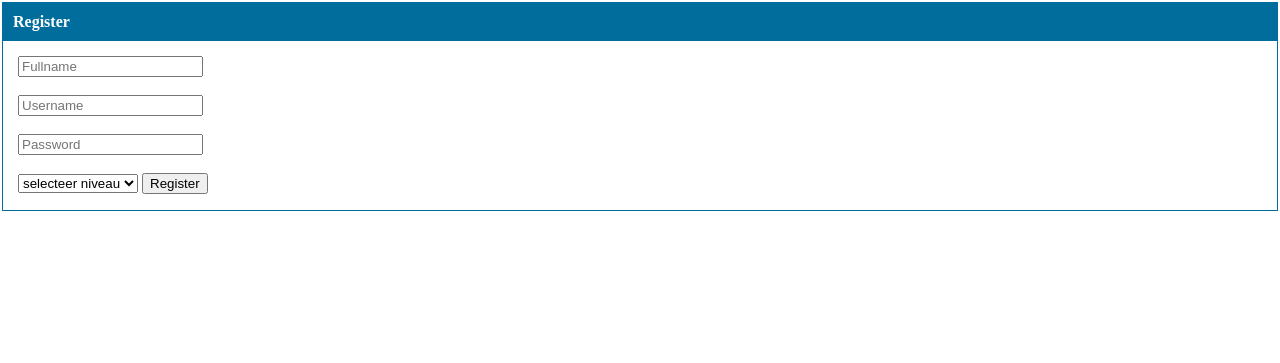
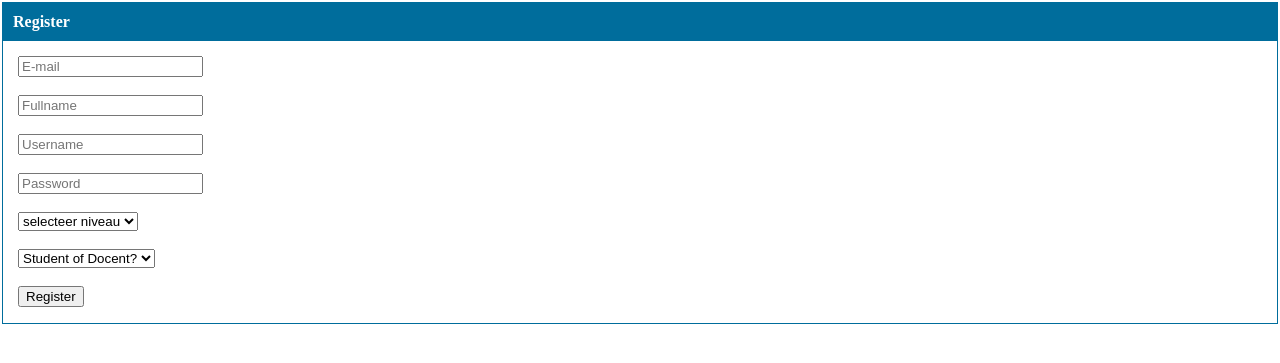
Before and after one commit to aavroc/HuiswerkHeroes, a PHP site: the page made by rotary php/register.php in a window 1280 px wide. Shown: the top 363 px of the page. Run offline with PHP 8.4, Linux system fonts and the light colour scheme.

Commit message:
Add files via upload
register en inlog werkt nu volledig, heb email en type docent of leerling toegevoegd en bij dashboard een conflict weggehaald

```diff
--- a/rotary php/dashboard.php
+++ b/rotary php/dashboard.php
@@ -1,7 +1,7 @@
 <?php
 	require 'config.php';
 
-	if(empty($_SESSION['fullname']))
+	if(empty($_SESSION['username']))
 		header('Location: login.php');
 
 
@@ -73,7 +73,7 @@ if(isset($_POST['aanvragen'])){
 
 			<div align="right" class="navbar-dashboard">
 			<b class="niveau-style">jou niveau:  <?php echo $_SESSION['niveau']; ?></b>
-				<b> Welkom <?php echo $_SESSION['fullname']; ?></b>
+				<b> Welkom <?php echo $_SESSION['username']; ?></b>
 				<a href="logout.php">Logout</a>
 				<a href="update.php">Edit profile</a> <br>
 			</div>
--- a/rotary php/register.php
+++ b/rotary php/register.php
@@ -8,36 +8,38 @@
 
 
 		// Get data from register form
+		$mail = $_POST['email'];
 		$fullname = $_POST['fullname'];
 		$username = $_POST['username'];
 		$password = $_POST['password'];
 		$niveau = $_POST['niveau'];
+		$rol = $_POST['rol'];
 
 
 
 		// check if every field is not empty
-		if(empty($fullname) || empty($username) || empty($password) || empty($niveau))
+		if(empty($mail) || empty($fullname) || empty($username) || empty($password) || empty($niveau) || empty($rol))
 		{
 			//redirect to the same page, but put filled in values in URL.
-			header("location:register.php?error=emptyfield&fullname=" .$fullname. "&username=" . $username);
+			header("location:register.php?error=emptyfield&fullname=" .$fullname. "&username=" . $username ."&email=" . $mail);
 			$errMsg = "Alle velden moeten ingevuld worden";
 			exit();
 		}
-		//check for invalid username
-		else if(!preg_match("/^[a-zA-Z0-9]*$/", $username))
+		//check for invalid email,fullname,username and password
+		else if(!preg_match("/^[a-zA-Z0-9]*$/", $username) || !preg_match("/^[a-zA-Z0-9]*$/", $password))
 		{
-			header("location:register.php?error=invalidPasswordd&fullname=" .$fullname);
-			$errMsg = "gebruikersnaam voldoet niet aan criteria.";
+			header("location:register.php?error=invalidData");
+			$errMsg = "Niet alles voldoet aan de criteria.";
 			exit();
 		}
 
 		else
 		{
-			$username_stmt = $connect->prepare("SELECT * FROM user WHERE username=?");
-			$username_stmt->execute(array($username));
+			$username_stmt = $connect->prepare("SELECT * FROM user WHERE username=? AND email=?");
+			$username_stmt->execute(array($username,$mail));
 			$result = $username_stmt->fetchAll();
 			if (!empty($result) ) {
-			$errMsg='Username is already taken please choose another one';
+			$errMsg='Username/email is already taken please choose another one';
 			}
 
 
@@ -49,12 +51,14 @@
 				//hashing password
 				$hashedPass = password_hash($password, PASSWORD_DEFAULT);
 				//SQL INSERT
-				$stmt = $connect->prepare('INSERT INTO user (fullname, username, password, niveau) VALUES (:fullname, :username, :password, :niveau)');
+				$stmt = $connect->prepare('INSERT INTO user (email, fullname, username, password, niveau, rol) VALUES (:email, :fullname, :username, :password, :niveau, :rol)');
 				$stmt->execute(array(
+					':email' => $mail,
 					':fullname' => $fullname,
 					':username' => $username,
 					':password' => $hashedPass,
-					':niveau' => $niveau
+					':niveau' => $niveau,
+					':rol' => $rol,
 					));
 
 
@@ -100,19 +104,27 @@
 			<div style="background-color:#006D9C; color:#FFFFFF; padding:10px;"><b>Register</b></div>
 			<div style="margin: 15px">
 				<form action="" method="post">
+					<input type="email" name="email" placeholder="E-mail" value="<?php if(isset($_POST['email'])) echo $_POST['email'] ?>" autocomplete="off" class="box"/><br /><br />
 					<input type="text" name="fullname" placeholder="Fullname" value="<?php if(isset($_POST['fullname'])) echo $_POST['fullname'] ?>" autocomplete="off" class="box"/><br /><br />
 					<input type="text" name="username" placeholder="Username" value="<?php if(isset($_POST['username'])) echo $_POST['username'] ?>" autocomplete="off" class="box"/><br /><br />
 					<input type="password" name="password" placeholder="Password" value="<?php if(isset($_POST['password'])) echo $_POST['password'] ?>" class="box" /><br/><br />
+					<!-- select niveau -->
 					<select name="niveau">
 						<option value="">selecteer niveau</option>
 						  <option value="1">niveau-1</option>
 						  <option value="2">niveau-2</option>
 						  <option value="3">niveau-3</option>
 						  <option value="4">niveau-4</option>
+					</select>
+					<br><br>
 
-
+					<!-- select rol -->
+					<select name="rol">
+						<option value="">Student of Docent?</option>
+						<option value="leerling">Leerling</option>
+						<option value="Docent">Docent</option>
 					</select>
-
+					<br><br>
 
 					<input type="submit" name='register' value="Register" class='submit'/><br />
 				</form>
```
Also changed, not shown: rotary php/login.php (+5 -7 lines).
